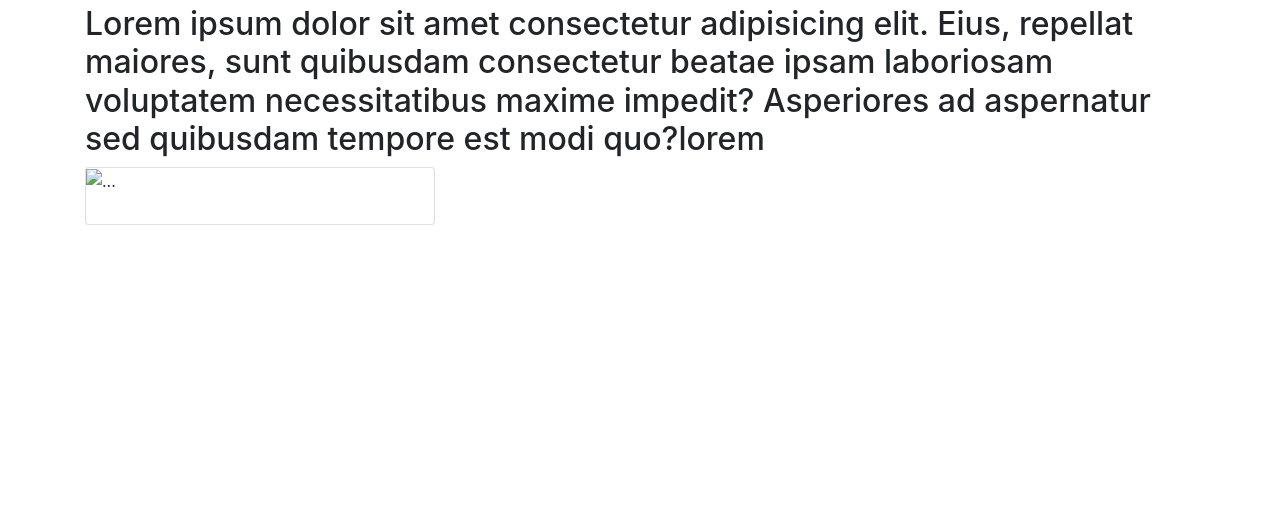
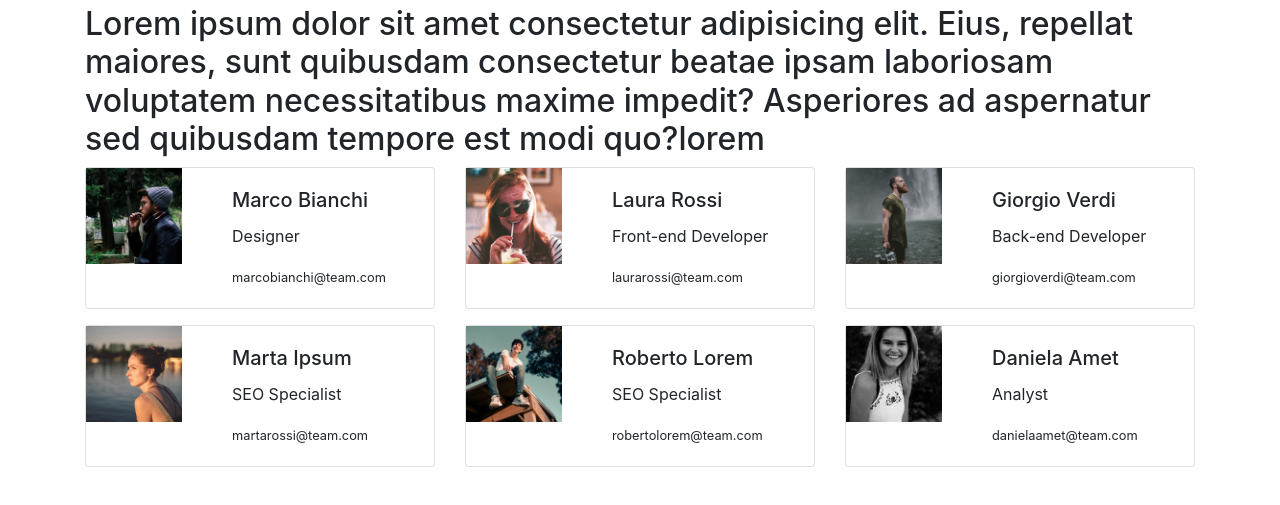
Before and after one commit to gennaroderosa10/js-our-team, a plain HTML site: page index.html in a window 1280 px wide. Shown: the part 51-556 px from the top of the page. Drawn offline with nearby package versions, Linux system fonts and the light colour scheme.

Commit message:
feat: esercizio base fatto, inizio lavoro bonus

```diff
--- a/index.html
+++ b/index.html
@@ -25,39 +25,23 @@
     </div>
 
     <div class="container">
-        <div class="row">
-            <div class="col-4">
-                <div class="card mb-3">
+        <div class="row team-card-container">
+
+            <!--  <div class="card mb-3">
                     <div class="row g-0">
                         <div class="col-md-4">
-                            <img src="..." class="img-fluid rounded-start" alt="...">
+                            <img src="${img}" class="img-fluid rounded-start" alt="...">
                         </div>
                         <div class="col-md-8">
                             <div class="card-body">
-                                <h5 class="card-title"></h5>
-                                <p class="card-text"></p>
-                                <p class="card-text"><small class="text-body-secondary"></small>
+                                <h5 class="card-title name">${name}</h5>
+                                <p class="card-text role">${role}</p>
+                                <p class="card-text e-mail"><small class="text-body-secondary">${email}</small>
                                 </p>
                             </div>
                         </div>
                     </div>
-                </div>
-            </div>
-            <div class="col-4">
-
-            </div>
-            <div class="col-4">
-
-            </div>
-            <div class="col-4">
-
-            </div>
-            <div class="col-4">
-
-            </div>
-            <div class="col-4">
-
-            </div>
+                </div>  -->
         </div>
     </div>
 
--- a/script.js
+++ b/script.js
@@ -51,3 +51,32 @@ const teamMembers = [
     img: "img/female3.png"
   }
 ];
+
+const cardContainer = document.querySelector(".team-card-container");
+
+for (let i = 0; i < teamMembers.length; i++) {
+  const curMember = teamMembers[i];
+  const { name, role, email, img } = curMember;
+  const card = `
+  <div class="col-md-4">
+      <div class="card mb-3">
+                    <div class="row g-0">
+                        <div class="col-md-4">
+                            <img src="${img}" class="img-fluid rounded-start" alt="...">
+                        </div>
+                        <div class="col-md-8">
+                            <div class="card-body">
+                                <h5 class="card-title name">${name}</h5>
+                                <p class="card-text role">${role}</p>
+                                <p class="card-text e-mail"><small class="text-body-secondary">${email}</small>
+                                </p>
+                            </div>
+                        </div>
+                    </div>
+                </div>
+              </div>
+                `;
+
+  cardContainer.innerHTML += card;
+
+}
```
